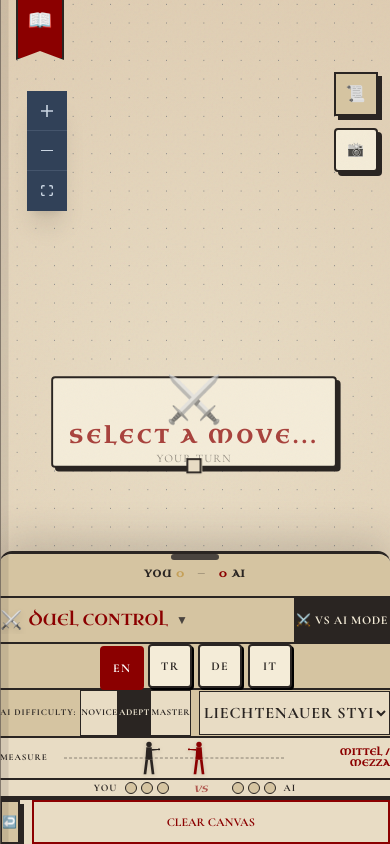
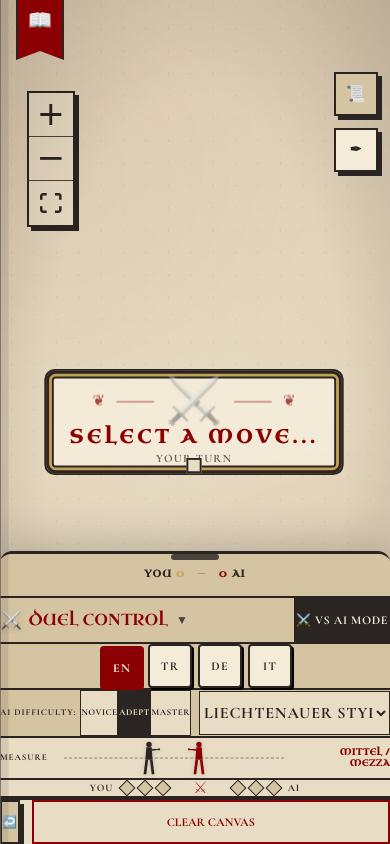
Before and after one commit to ozelgoze/hema-react, a React (Vite) app: page / in a window 390 px wide. Built offline with nearby package versions, Linux system fonts and the light colour scheme.

Commit message:
feat: implement Pentiment-inspired manuscript aesthetic with custom theme, layout components, and animated edges

```diff
--- a/src/components/ComboWizard.jsx
+++ b/src/components/ComboWizard.jsx
@@ -553,8 +553,10 @@ export default function ComboWizard({ currentStep, nodes, onAddNode, onUndo, onC
         >
           <div className="flex items-center gap-2 min-w-0">
              <h2 className="text-base md:text-lg font-display text-[var(--color-ink-red)] flex items-center gap-1.5 md:gap-2 truncate">
+               <span className="hidden md:inline text-[var(--color-ink-faded)] text-sm opacity-70 shrink-0" aria-hidden="true">❦</span>
                <span className="text-lg md:text-xl filter grayscale drop-shadow-md shrink-0">⚔️</span>
                <span className="truncate">{t('duel_control')}</span>
+               <span className="hidden md:inline text-[var(--color-ink-faded)] text-sm opacity-70 shrink-0" aria-hidden="true">❦</span>
              </h2>
              <span className="md:hidden text-[var(--color-ink-faded)] text-xs flex shrink-0">
                 {isExpanded ? '▼' : '▲'}
@@ -632,17 +634,17 @@ export default function ComboWizard({ currentStep, nodes, onAddNode, onUndo, onC
             <div className="px-5 py-2 flex justify-center items-center gap-6 bg-[var(--color-parchment)] border-b-[2px] border-[var(--color-ink-black)]">
                <div className="flex items-center gap-2">
                  <span className="text-[10px] uppercase font-bold text-[var(--color-ink-black)] tracking-widest leading-none">{t('you')}</span>
-                 <div className="flex gap-1">
+                 <div className="flex gap-1.5">
                    {Array.from({length: maxScore}).map((_, i) => (
-                     <div key={`u-${i}`} className={`w-3 h-3 rounded-full border border-[var(--color-ink-black)] transition-all duration-300 ${i < userScore ? 'bg-[var(--color-gold)] scale-110' : 'bg-[var(--color-parchment-dark)]'}`}></div>
+                     <div key={`u-${i}`} className={`w-3 h-3 rotate-45 border border-[var(--color-ink-black)] transition-all duration-300 ${i < userScore ? 'bg-[var(--color-gold)] scale-110 shadow-[1px_1px_0_0_var(--color-ink-black)]' : 'bg-[var(--color-parchment-dark)]'}`}></div>
                    ))}
                  </div>
                </div>
-               <div className="text-xs font-display text-[var(--color-ink-red)] italic opacity-60">vs</div>
+               <div className="text-base font-display text-[var(--color-ink-red)] opacity-70 leading-none" aria-hidden="true">⚔</div>
                <div className="flex items-center gap-2">
-                 <div className="flex gap-1">
+                 <div className="flex gap-1.5">
                    {Array.from({length: maxScore}).map((_, i) => (
-                     <div key={`a-${i}`} className={`w-3 h-3 rounded-full border border-[var(--color-ink-black)] transition-all duration-300 ${i < aiScore ? 'bg-[var(--color-ink-red)] scale-110' : 'bg-[var(--color-parchment-dark)]'}`}></div>
+                     <div key={`a-${i}`} className={`w-3 h-3 rotate-45 border border-[var(--color-ink-black)] transition-all duration-300 ${i < aiScore ? 'bg-[var(--color-ink-red)] scale-110 shadow-[1px_1px_0_0_var(--color-ink-black)]' : 'bg-[var(--color-parchment-dark)]'}`}></div>
                    ))}
                  </div>
                  <span className="text-[10px] uppercase font-bold text-[var(--color-ink-black)] tracking-widest leading-none">AI</span>
@@ -658,8 +660,10 @@ export default function ComboWizard({ currentStep, nodes, onAddNode, onUndo, onC
                liveFeedback.type === 'good' ? 'bg-[var(--color-ink-black)] text-[var(--color-gold)] border-[var(--color-gold)]' :
                'bg-[var(--color-parchment-dark)] text-[var(--color-ink-black)] border-[var(--color-ink-black)]'
            }`}>
-              <div className="text-[9px] uppercase font-bold tracking-widest opacity-80 mb-1 flex items-center gap-1">
-                 {liveFeedback.type === 'bad' || liveFeedback.type === 'warning' ? '⚠️ ' + t('warning') : '📜 ' + t('observation')} — {liveFeedback.master}
+              <div className="text-[9px] uppercase font-bold tracking-widest opacity-80 mb-1 flex items-center gap-1.5">
+                 <span>{liveFeedback.type === 'bad' || liveFeedback.type === 'warning' ? '⚠️ ' + t('warning') : '📜 ' + t('observation')}</span>
+                 <span className="opacity-60" aria-hidden="true">✦</span>
+                 <span className="font-display tracking-[0.2em]">{liveFeedback.master}</span>
               </div>
               <p className="text-xs font-body font-medium italic leading-snug">
                  {liveFeedback.text}
@@ -672,11 +676,24 @@ export default function ComboWizard({ currentStep, nodes, onAddNode, onUndo, onC
           {/* Match Won/Lost Banner (full match result) */}
           {(matchWon || matchLost) ? (
             <div className="text-center py-4 animate-fade-in">
-              <span className="text-6xl filter drop-shadow-md block mb-4">{matchWon ? '🏆' : '💀'}</span>
+              {/* Laurel flourish surrounding the seal */}
+              <div className={`flex items-center justify-center gap-3 mb-2 ${matchWon ? 'text-[var(--color-gold)]' : 'text-[var(--color-ink-red)]'} opacity-80`} aria-hidden="true">
+                <span className="text-lg">❦</span>
+                <span className="flex-1 h-px bg-current max-w-[60px]" />
+                <span className="text-xl leading-none">✦</span>
+                <span className="flex-1 h-px bg-current max-w-[60px]" />
+                <span className="text-lg">❦</span>
+              </div>
+              <span className="text-6xl filter drop-shadow-md block mb-2">{matchWon ? '🏆' : '💀'}</span>
               <h3 className={`text-2xl font-bold font-display tracking-wide uppercase mb-2 ${matchWon ? 'text-[var(--color-gold)]' : 'text-[var(--color-ink-red)]'}`}>
                 {matchWon ? t('score_match_won') : t('score_match_lost')}
               </h3>
-              <p className="text-lg font-display text-[var(--color-ink-black)] mb-4">{userScore} — {aiScore}</p>
+              <p className="text-lg font-display text-[var(--color-ink-black)] mb-1 tracking-widest">{userScore} <span className="text-[var(--color-ink-faded)] opacity-70">⚔</span> {aiScore}</p>
+              <div className={`flex items-center justify-center gap-3 mb-4 ${matchWon ? 'text-[var(--color-gold)]' : 'text-[var(--color-ink-red)]'} opacity-60`} aria-hidden="true">
+                <span className="flex-1 h-px bg-current max-w-[80px]" />
+                <span className="text-sm">❦</span>
+                <span className="flex-1 h-px bg-current max-w-[80px]" />
+              </div>
               {onMatchReset && (
                 <button
                   onClick={onMatchReset}
--- a/src/components/FlowCanvas.jsx
+++ b/src/components/FlowCanvas.jsx
@@ -61,6 +61,8 @@ function FlowCanvasInner({ nodes, edges, onNodesChange, onEdgesChange, onAddNode
 
   return (
     <div className="w-full h-full relative">
+      {/* Vellum vignette — subtle edge darkening for aged-parchment depth */}
+      <div className="vellum-vignette" aria-hidden="true" />
       <ReactFlow
         nodes={nodes}
         edges={edges}
@@ -91,28 +93,33 @@ function FlowCanvasInner({ nodes, edges, onNodesChange, onEdgesChange, onAddNode
       >
         <Background
           variant={BackgroundVariant.Dots}
-          gap={20}
-          size={1}
-          color="#334155"
+          gap={24}
+          size={1.2}
+          color="rgba(42, 37, 34, 0.18)"
         />
         <Controls
           position="top-left"
           showInteractive={false}
-          className="!top-[76px] !left-3 md:!top-auto md:!bottom-4 md:!left-4 !bg-slate-800/80 !border-slate-700 !rounded-lg !shadow-xl [&>button]:!bg-slate-700 [&>button]:!border-slate-600 [&>button]:!text-slate-300 [&>button:hover]:!bg-slate-600 [&>button]:!w-10 [&>button]:!h-10 md:[&>button]:!w-6 md:[&>button]:!h-6"
+          className="!top-[76px] !left-3 md:!top-auto md:!bottom-4 md:!left-4 !bg-[var(--color-parchment-light)] !border-2 !border-[var(--color-ink-black)] !rounded-none !shadow-[4px_4px_0_0_var(--color-ink-black)] [&>button]:!bg-[var(--color-parchment)] [&>button]:!border-[var(--color-ink-faded)] [&>button]:!border-0 [&>button]:!border-b [&>button]:!text-[var(--color-ink-black)] [&>button:hover]:!bg-[var(--color-ink-black)] [&>button:hover]:!text-[var(--color-parchment-light)] [&>button]:!w-11 [&>button]:!h-11 md:[&>button]:!w-7 md:[&>button]:!h-7 [&>button:last-child]:!border-b-0 [&_svg]:!max-w-[60%] [&_svg]:!max-h-[60%]"
         />
         <MiniMap
           pannable
           zoomable
           nodeColor={(node) => {
             const role = node.data?.nodeRole;
-            if (role === 'user-action') return '#10b981';
-            if (role === 'opponent-action') return '#f43f5e';
-            if (role === 'opponent-point') return '#e11d48';
-            if (role === 'scoring-point') return '#f59e0b';
-            return '#64748b';
+            if (role === 'user-action') return '#2a2522';
+            if (role === 'opponent-action') return '#8B0000';
+            if (role === 'opponent-point') return '#8B0000';
+            if (role === 'scoring-point') return '#c5a059';
+            return '#4a443f';
           }}
-          maskColor="rgba(0, 0, 0, 0.7)"
-          className="!hidden md:!block !bg-black/50 !border-white/10 !rounded-lg backdrop-blur-md"
+          nodeStrokeColor="#2a2522"
+          nodeStrokeWidth={2}
+          nodeBorderRadius={0}
+          maskColor="rgba(42, 37, 34, 0.35)"
+          maskStrokeColor="#2a2522"
+          maskStrokeWidth={1}
+          className="!hidden md:!block !bg-[var(--color-parchment-light)] !border-2 !border-[var(--color-ink-black)] !rounded-none !shadow-[4px_4px_0_0_var(--color-ink-black)]"
         />
       </ReactFlow>
 
@@ -137,10 +144,11 @@ function FlowCanvasInner({ nodes, edges, onNodesChange, onEdgesChange, onAddNode
       <button
         onClick={handleDownloadImage}
         aria-label={t('download_image')}
-        className="absolute top-[128px] right-3 md:top-auto md:bottom-6 md:right-6 z-50 glass-panel px-3 py-2 md:px-4 md:py-3 rounded-full text-[10px] md:text-xs font-bold text-amber-300 uppercase tracking-widest border border-amber-500/30 hover:border-amber-400 hover:bg-amber-500/20 hover:scale-105 transition-all shadow-[0_0_20px_rgba(245,158,11,0.15)] flex items-center gap-1 md:gap-2 cursor-pointer min-h-[44px] min-w-[44px] justify-center"
+        className="absolute top-[128px] right-3 md:top-auto md:bottom-6 md:right-6 z-50 bg-[var(--color-parchment-light)] text-[var(--color-ink-black)] border-2 border-[var(--color-ink-black)] shadow-[4px_4px_0_0_var(--color-ink-black)] hover:bg-[var(--color-ink-black)] hover:text-[var(--color-gold)] active:translate-y-[2px] active:translate-x-[2px] active:shadow-none transition-all px-3 py-2 md:px-4 md:py-3 text-[10px] md:text-xs font-display font-bold uppercase tracking-widest flex items-center gap-1.5 md:gap-2 cursor-pointer min-h-[44px] min-w-[44px] justify-center"
         title={t('download_image')}
       >
-        <span className="text-sm md:text-lg filter grayscale opacity-80">📸</span> <span className="hidden md:inline">{t('download_btn')}</span>
+        <span className="text-sm md:text-lg filter grayscale">✒</span>
+        <span className="hidden md:inline">{t('download_btn')}</span>
       </button>
     </div>
   );
@@ -213,24 +221,24 @@ export default function FlowCanvas({ externalNodes, externalEdges, onFlowChange,
       const newNodes = [...baseNodes, newNode];
       const newEdges = [...edges];
 
-      // Connect to previous node
+      // Connect to previous node — stroke picks from the manuscript palette:
+      // gold for scoring, crimson for opponent, ink-black for the user's own line.
       if (parentNode) {
+        const edgeStroke =
+          moveData.nodeRole === 'scoring-point'
+            ? 'var(--color-gold)'
+            : moveData.nodeRole === 'opponent-point' || moveData.nodeRole === 'opponent-action'
+              ? 'var(--color-ink-red)'
+              : 'var(--color-ink-black)';
         newEdges.push({
           id: `edge-${parentNode.id}-${newNodeId}`,
           source: parentNode.id,
           target: newNodeId,
-          animated: true,
+          animated: false,
           style: {
-            stroke:
-              moveData.nodeRole === 'scoring-point'
-                ? '#f59e0b'
-                : moveData.nodeRole === 'opponent-point'
-                  ? '#e11d48'
-                  : moveData.nodeRole === 'opponent-action'
-                    ? '#f43f5e'
-                    : '#10b981',
-            strokeWidth: 3,
-            filter: 'drop-shadow(0 0 3px currentColor)',
+            stroke: edgeStroke,
+            strokeWidth: moveData.nodeRole === 'scoring-point' ? 4 : 3,
+            strokeLinecap: 'square',
           },
         });
       }
--- a/src/components/MoveSelectorModal.jsx
+++ b/src/components/MoveSelectorModal.jsx
@@ -50,9 +50,13 @@ export default function MoveSelectorModal({ isOpen, onClose, onSelectMove, recom
       <div className="w-full h-[90vh] h-[90dvh] md:h-[80vh] md:w-[600px] bg-[var(--color-parchment)] md:border-[4px] border-t-[4px] border-[var(--color-ink-black)] shadow-[0_0_50px_rgba(42,37,34,0.5)] md:shadow-[10px_10px_0_0_var(--color-ink-black)] flex flex-col animate-slide-up md:animate-scale-in relative">
 
         {/* Header */}
-        <div className="flex justify-between items-center p-4 border-b-[2px] border-[var(--color-ink-black)] bg-[var(--color-parchment-dark)]">
+        <div className="flex justify-between items-center p-4 border-b-[2px] border-[var(--color-ink-black)] bg-[var(--color-parchment-dark)] relative">
+          <div className="absolute left-4 right-4 bottom-0 h-[2px] bg-[var(--color-ink-red)] opacity-30" aria-hidden="true" />
           <div>
-            <h2 className="text-xl font-display font-bold text-[var(--color-ink-red)] uppercase tracking-widest leading-none block">{t('you')}</h2>
+            <h2 className="text-xl font-display font-bold text-[var(--color-ink-red)] uppercase tracking-widest leading-none flex items-center gap-2">
+              <span className="text-[var(--color-ink-faded)] text-sm" aria-hidden="true">❦</span>
+              {t('you')}
+            </h2>
             <span className="text-xs font-bold text-[var(--color-ink-faded)] uppercase tracking-[0.2em]">{t('wizard_select')}</span>
           </div>
           <button onClick={onClose} aria-label={t('close') || 'Close'} className="w-11 h-11 flex items-center justify-center border-2 border-[var(--color-ink-black)] bg-[var(--color-parchment-light)] hover:bg-[var(--color-ink-red)] hover:text-white transition-colors shadow-[2px_2px_0_0_var(--color-ink-black)] active:translate-y-[2px] active:translate-x-[2px] active:shadow-none font-bold text-xl">
@@ -63,19 +67,30 @@ export default function MoveSelectorModal({ isOpen, onClose, onSelectMove, recom
         {/* Filters */}
         <div className="p-4 bg-[var(--color-parchment-light)] border-b-[2px] border-[var(--color-ink-black)] space-y-3">
           <div className="flex bg-[var(--color-parchment-dark)] border-[2px] border-[var(--color-ink-black)] p-0.5">
-            {['all', 'starter', 'reaction', 'followup', 'finisher'].map((ph) => (
+            {[
+              { id: 'all', glyph: '❦' },
+              { id: 'starter', glyph: '⚔' },
+              { id: 'reaction', glyph: '🛡' },
+              { id: 'followup', glyph: '⚡' },
+              { id: 'finisher', glyph: '✦' },
+            ].map(({ id: ph, glyph }) => {
+              const active = phaseFilter === (ph === 'all' ? null : ph);
+              return (
                 <button
                   key={ph}
                   onClick={() => setPhaseFilter(ph === 'all' ? null : ph)}
-                className={`flex-1 px-2 py-3 text-xs font-bold uppercase tracking-wider transition-all duration-300 min-h-[44px] ${
-                  (phaseFilter === (ph === 'all' ? null : ph))
+                  aria-pressed={active}
+                  className={`flex-1 px-2 py-3 text-[11px] font-bold uppercase tracking-wider transition-all duration-300 min-h-[44px] flex flex-col items-center justify-center gap-0.5 ${
+                    active
                       ? 'bg-[var(--color-ink-black)] text-[var(--color-parchment-light)]'
                       : 'bg-transparent text-[var(--color-ink-black)] hover:bg-[var(--color-parchment)]'
                   }`}
                 >
-                {ph === 'all' ? t('wizard_all') : t(`phase_${ph}`)}
+                  <span className={`text-sm leading-none ${active ? 'text-[var(--color-gold)]' : 'opacity-70'}`} aria-hidden="true">{glyph}</span>
+                  <span>{ph === 'all' ? t('wizard_all') : t(`phase_${ph}`)}</span>
                 </button>
-            ))}
+              );
+            })}
           </div>
 
           <div className="relative">
--- a/src/components/nodes/ActionNode.jsx
+++ b/src/components/nodes/ActionNode.jsx
@@ -2,6 +2,24 @@ import { memo, useState } from 'react';
 import { Handle, Position } from '@xyflow/react';
 import { useTranslation } from '../../i18n/LanguageContext';
 import { getManuscriptKey, getMoveById } from '../../data/hemaMoves';
+
+// Arabic → Roman numeral (up to 39 — a single exchange will never exceed this).
+const toRoman = (n) => {
+  if (!Number.isFinite(n) || n < 1) return '';
+  const map = [
+    ['XXX', 30], ['XX', 20], ['X', 10],
+    ['IX', 9], ['V', 5], ['IV', 4], ['I', 1],
+  ];
+  let out = '';
+  let remaining = Math.floor(n);
+  for (const [glyph, val] of map) {
+    while (remaining >= val) {
+      out += glyph;
+      remaining -= val;
+    }
+  }
+  return out;
+};
 
 const roleConfig = {
   'user-action': {
@@ -60,21 +78,27 @@ function ActionNode({ data }) {
         ${!data.isSelector && 'panel-interactive'}
         ${data.finisherFailure ? 'border-dashed border-[var(--color-ink-red)] opacity-75' : ''}
         transition-all duration-300
-        ${data.isActive ? 'ring-4 ring-[var(--color-gold)] shadow-[0_0_20px_var(--color-gold)] scale-[1.02]' : 'opacity-80 hover:opacity-100'}
+        ${data.isActive ? 'woodcut-active scale-[1.015]' : 'opacity-85 hover:opacity-100'}
       `}
     >
       {data.isSelector ? (
-        <div className="text-center animate-pulse">
-           <span className="text-5xl filter grayscale mb-3 block">⚔️</span>
+        <div className="text-center">
+           <div className="flex items-center justify-center gap-3 mb-3 text-[var(--color-ink-red)] opacity-70" aria-hidden="true">
+             <span className="text-base">❦</span>
+             <span className="flex-1 h-px bg-[var(--color-ink-red)] max-w-[40px]" />
+             <span className="text-5xl filter grayscale animate-pulse">⚔️</span>
+             <span className="flex-1 h-px bg-[var(--color-ink-red)] max-w-[40px]" />
+             <span className="text-base">❦</span>
+           </div>
            <h2 className="text-xl font-display font-bold text-[var(--color-ink-red)] uppercase tracking-[0.2em]">{t('wizard_select')}</h2>
-           <p className="text-xs text-[var(--color-ink-black)]/70 uppercase tracking-widest mt-2">{t('your_turn')}</p>
+           <p className="text-xs text-[var(--color-ink-black)]/70 uppercase tracking-widest mt-2 font-bold">{t('your_turn')}</p>
         </div>
       ) : (
         <>
-          {/* Active Indicator Pin */}
+          {/* Active Indicator — woodcut seal with manuscript fleuron */}
       {data.isActive && (
-        <div className="absolute -top-3 -right-3 z-20 animate-bounce">
-          <span className="text-2xl drop-shadow-md">👇</span>
+        <div className="absolute -top-4 -right-4 z-20 w-9 h-9 flex items-center justify-center bg-[var(--color-gold)] border-2 border-[var(--color-ink-black)] shadow-[2px_2px_0_0_var(--color-ink-black)] rotate-[8deg]" aria-hidden="true">
+          <span className="font-display text-[var(--color-ink-black)] text-lg leading-none">❖</span>
         </div>
       )}
       {/* Whiffed finisher banner — HEMA doctrine prereq failed, blade went into empty air */}
@@ -100,8 +124,8 @@ function ActionNode({ data }) {
             <span className={`text-[10px] font-bold tracking-widest px-2 py-0.5 uppercase ${config.badgeColor}`}>
               {t(roleLabelKey)}
             </span>
-            <span className="text-sm font-display text-[var(--color-ink-faded)] italic">
-              Act. {data.step}
+            <span className="text-sm font-display text-[var(--color-ink-faded)] italic tracking-wider" title={`Act ${data.step}`}>
+              Act. {toRoman(data.step) || data.step}
             </span>
           </div>
         </div>
--- a/src/components/nodes/InkEdge.jsx
+++ b/src/components/nodes/InkEdge.jsx
@@ -26,10 +26,10 @@ export default function InkEdge({
       path={edgePath}
       markerEnd={markerEnd}
       style={{
-        ...style,
         stroke: 'var(--color-ink-black)',
         strokeWidth: 3,
         strokeLinecap: 'square',
+        ...style,
       }}
       className="ink-draw-animation"
       id={id}
--- a/src/index.css
+++ b/src/index.css
@@ -138,10 +138,10 @@ button {
   cursor: grabbing;
 }
 
+/* Ink-pen look: square linecap + default width. Stroke color is set per-edge
+   via FlowCanvas (palette-based: black/red/gold) — do not override here. */
 .react-flow__edge-path {
-  stroke: var(--color-ink-black) !important;
-  stroke-width: 3 !important;
-  stroke-linecap: square !important; /* Ink pen look */
+  stroke-linecap: square;
 }
 
 .react-flow__attribution {
@@ -221,3 +221,54 @@ button {
     stroke-dashoffset: 0;
   }
 }
+
+/* ── Ornamental Flourishes ──
+   Centered diamond fleuron between two ink rules — for section dividers. */
+.ornamental-rule {
+  display: flex;
+  align-items: center;
+  justify-content: center;
+  gap: 0.5rem;
+  color: var(--color-ink-faded);
+  font-family: var(--font-display);
+  font-size: 0.75rem;
+  line-height: 1;
+  opacity: 0.75;
+  user-select: none;
+}
+.ornamental-rule::before,
+.ornamental-rule::after {
+  content: '';
+  flex: 1;
+  height: 0;
+  border-top: 1px solid currentColor;
+  max-width: 60px;
+}
+.ornamental-rule__glyph {
+  display: inline-block;
+  transform: translateY(-1px);
+  letter-spacing: 0.15em;
+}
+
+/* Vellum vignette — radial darkening at canvas edges for depth. */
+.vellum-vignette {
+  position: absolute;
+  inset: 0;
+  pointer-events: none;
+  background:
+    radial-gradient(ellipse at center, transparent 55%, rgba(42, 37, 34, 0.18) 100%),
+    radial-gradient(circle at 15% 20%, rgba(139, 69, 19, 0.04), transparent 35%),
+    radial-gradient(circle at 85% 80%, rgba(139, 69, 19, 0.04), transparent 35%);
+  mix-blend-mode: multiply;
+  z-index: 1;
+}
+
+/* Woodcut active outline — replaces neon glow. Thick black outline + gold inlay. */
+.woodcut-active {
+  outline: 3px solid var(--color-ink-black);
+  outline-offset: 3px;
+  box-shadow:
+    0 0 0 6px var(--color-gold),
+    0 0 0 8px var(--color-ink-black),
+    6px 6px 0 0 var(--color-ink-black);
+}
```
Also changed, not shown: src/components/ChronicleLog.jsx (+12 -4 lines), src/components/Sidebar.jsx (+26 -13 lines). Lines whose indentation alone changed are shown as unchanged.
